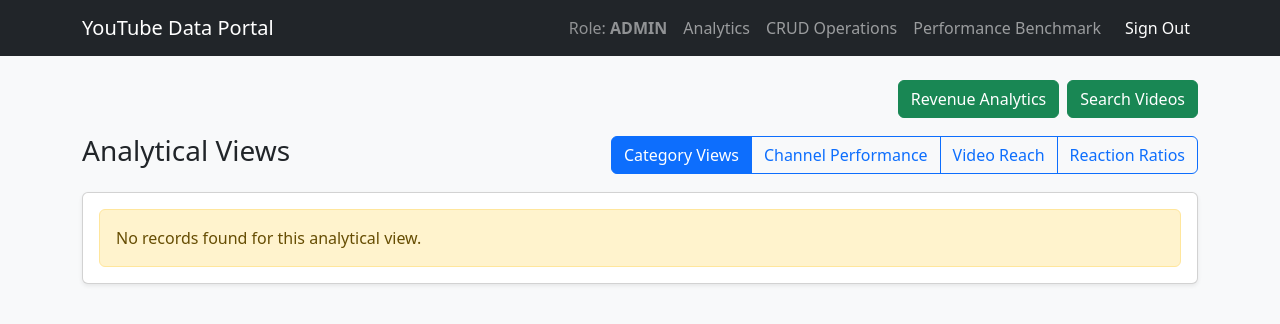
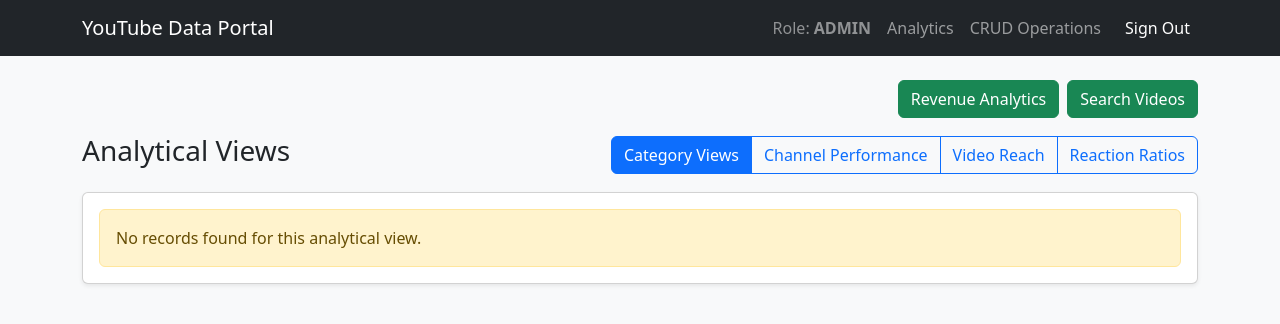
Before and after one commit to CyrusDC/INF2003-Project-TrendScope, a Flask app: page / in a window 1280 px wide. Shown: the top 324 px of the page. Run offline with Flask 3, Linux system fonts and the light colour scheme; the visitor is signed in with stand-in values (Sample User, id 1); data that the repository does not hold is empty; some libraries are stand-ins or nearby versions.

Commit message:
Update base.html

```diff
--- a/templates/base.html
+++ b/templates/base.html
@@ -29,7 +29,6 @@
                     {% if session.get('role') == 'admin' %}
                         <a class="nav-link" href="{{ url_for('crud') }}">CRUD Operations</a>
                     {% endif %}
-                    <a class="nav-link" href="{{ url_for('benchmark') }}">Performance Benchmark</a>
                     <a class="nav-link btn btn-outline-danger btn-sm text-white ms-2" href="{{ url_for('logout') }}">Sign Out</a>
                 {% else %}
                     <a class="nav-link" href="{{ url_for('login') }}">Sign In</a>
```
